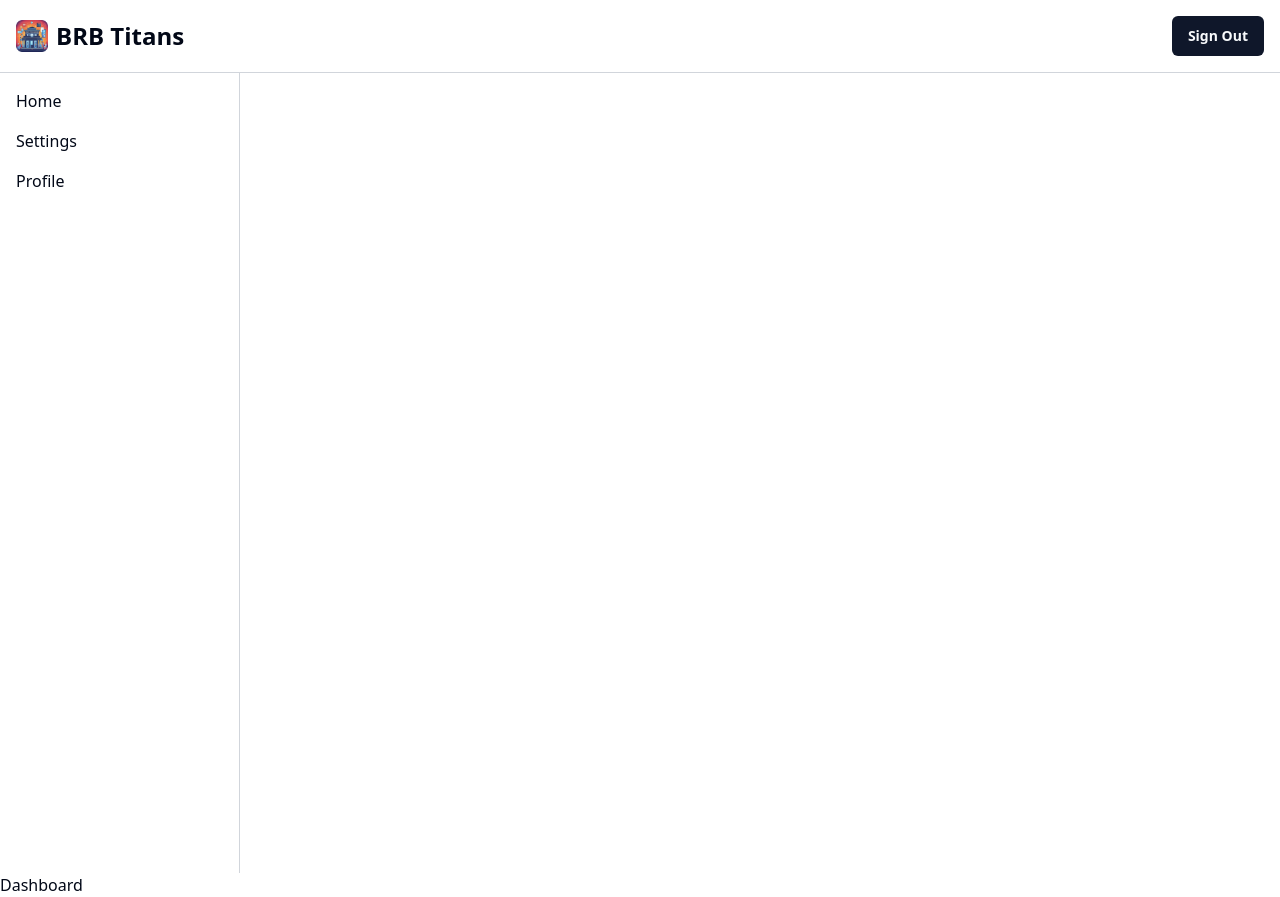
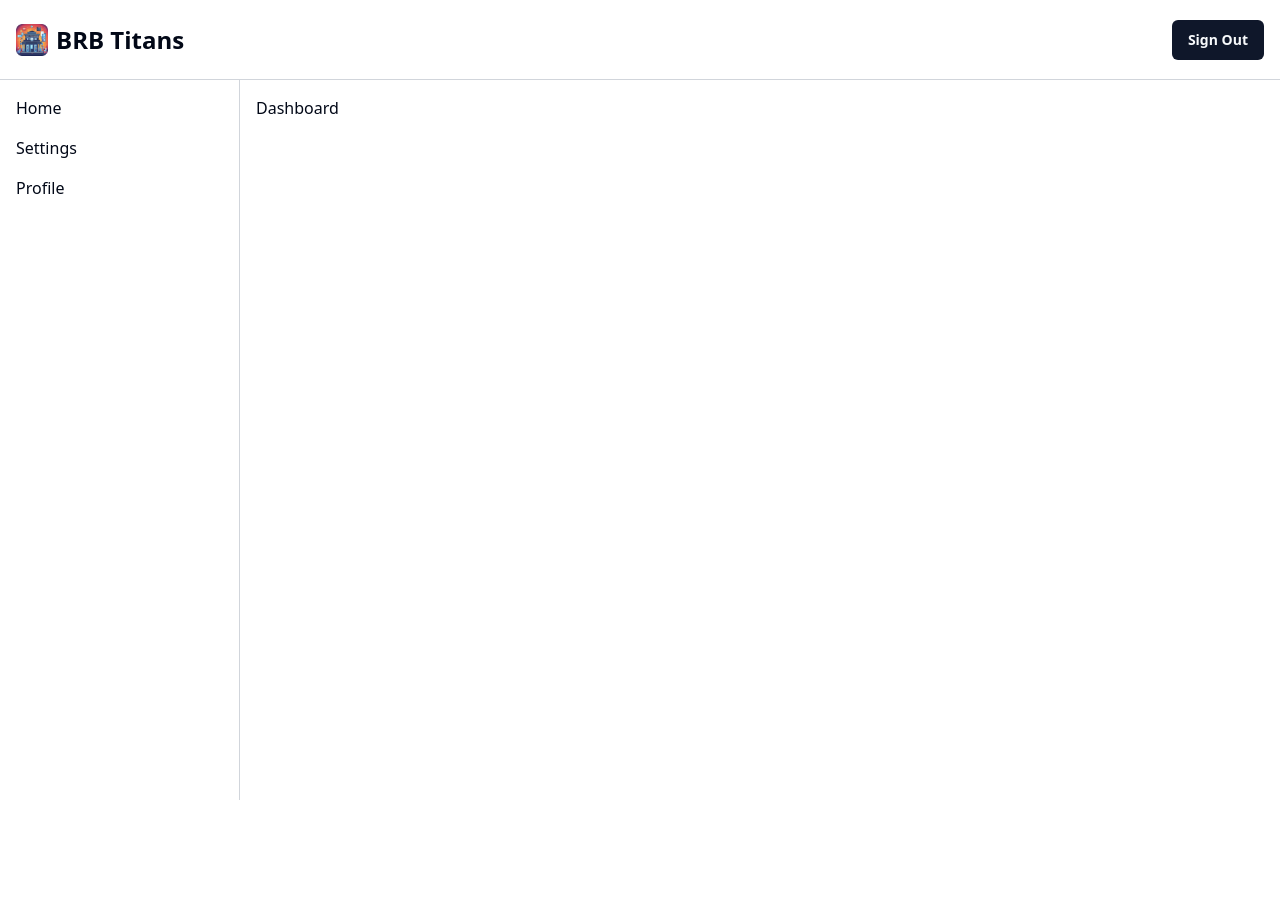
Before and after one commit to Shavkatjon-O/BRB_Hackcelerator_2024_Frontend, a Next.js app: page /dashboard in a window 1280 px wide. After the commit the page ends 800 px from the top, so only its background shows below. Built offline with nearby package versions, Linux system fonts and the light colour scheme.

Commit message:
fix: dashboard page

```diff
--- a/src/app/dashboard/_components/header.tsx
+++ b/src/app/dashboard/_components/header.tsx
@@ -3,7 +3,7 @@ import Link from "next/link"
 
 const Header = () => {
   return (
-    <header className="border-b border-b-gray-300 p-4 flex justify-between">
+    <header className="h-20 px-4 absolute top-0 left-0 right-0 border-b flex justify-between items-center border-b-gray-300">
       <Link href="/" className="text-2xl font-bold flex items-center">
         <img src="brb-titans-logo.png" alt="BRB Titans Logo" className="w-8 h-8 mr-2" />
         BRB Titans
--- a/src/app/dashboard/_components/sidebar.tsx
+++ b/src/app/dashboard/_components/sidebar.tsx
@@ -2,7 +2,7 @@ import Link from 'next/link';
 
 const Sidebar = () => {
   return (
-    <aside className="w-60 p-4 border-r border-gray-300 h-screen">
+    <aside className="w-60 p-4 border-r border-gray-300">
       <ul className='block space-y-4'>
         <li><Link href="#">Home</Link></li>
         <li><Link href="#">Settings</Link></li>
--- a/src/app/dashboard/layout.tsx
+++ b/src/app/dashboard/layout.tsx
@@ -7,9 +7,9 @@ const DashboardLayout = ({ children }: { children: React.ReactNode }) => {
     <>
       <div>
         <Header />
-        <div className="w-full">
+        <div className="flex w-full pt-20 h-screen">
           <Sidebar />
-          <main>{children}</main>
+          <main className='p-4'>{children}</main>
         </div>
       </div>
     </>
```
